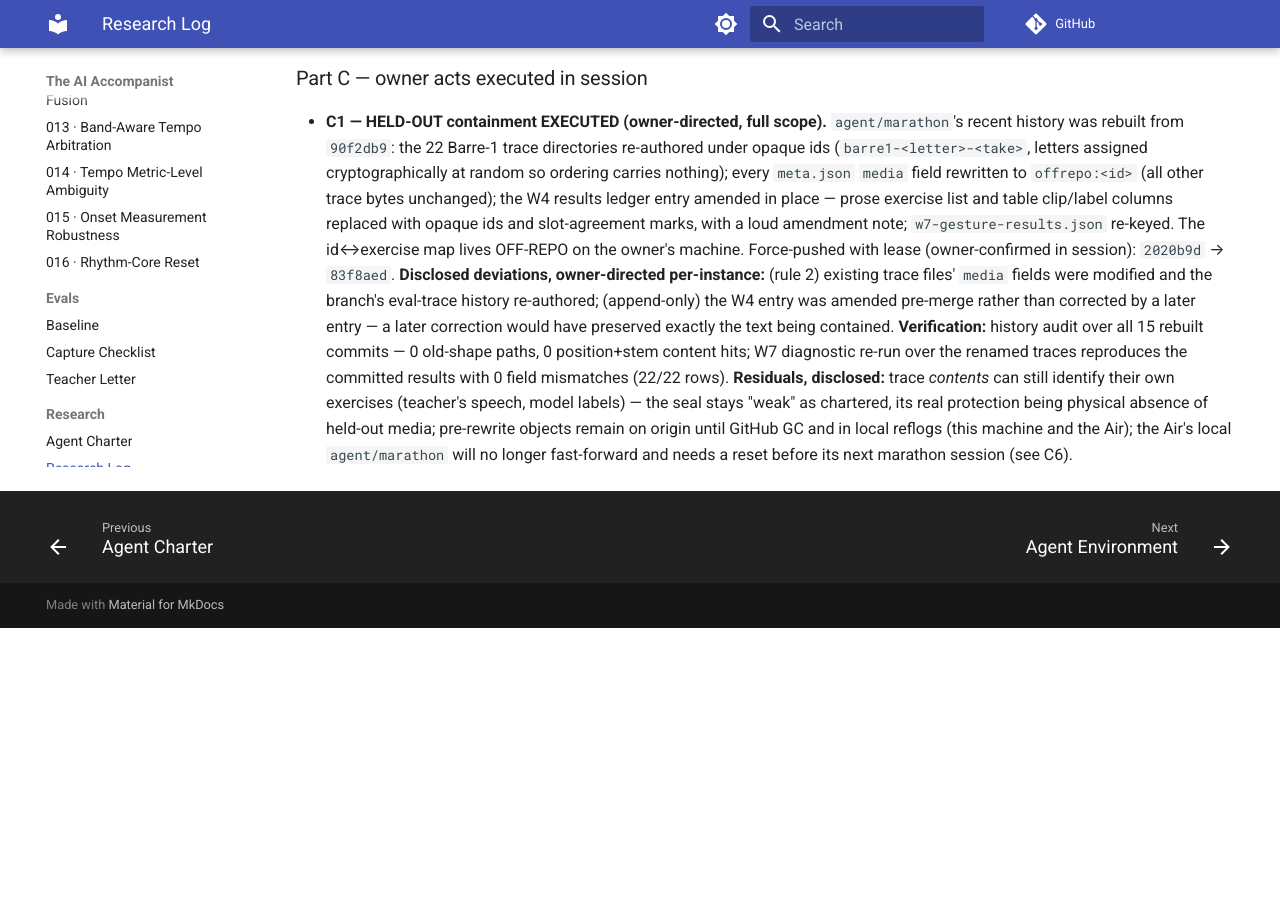
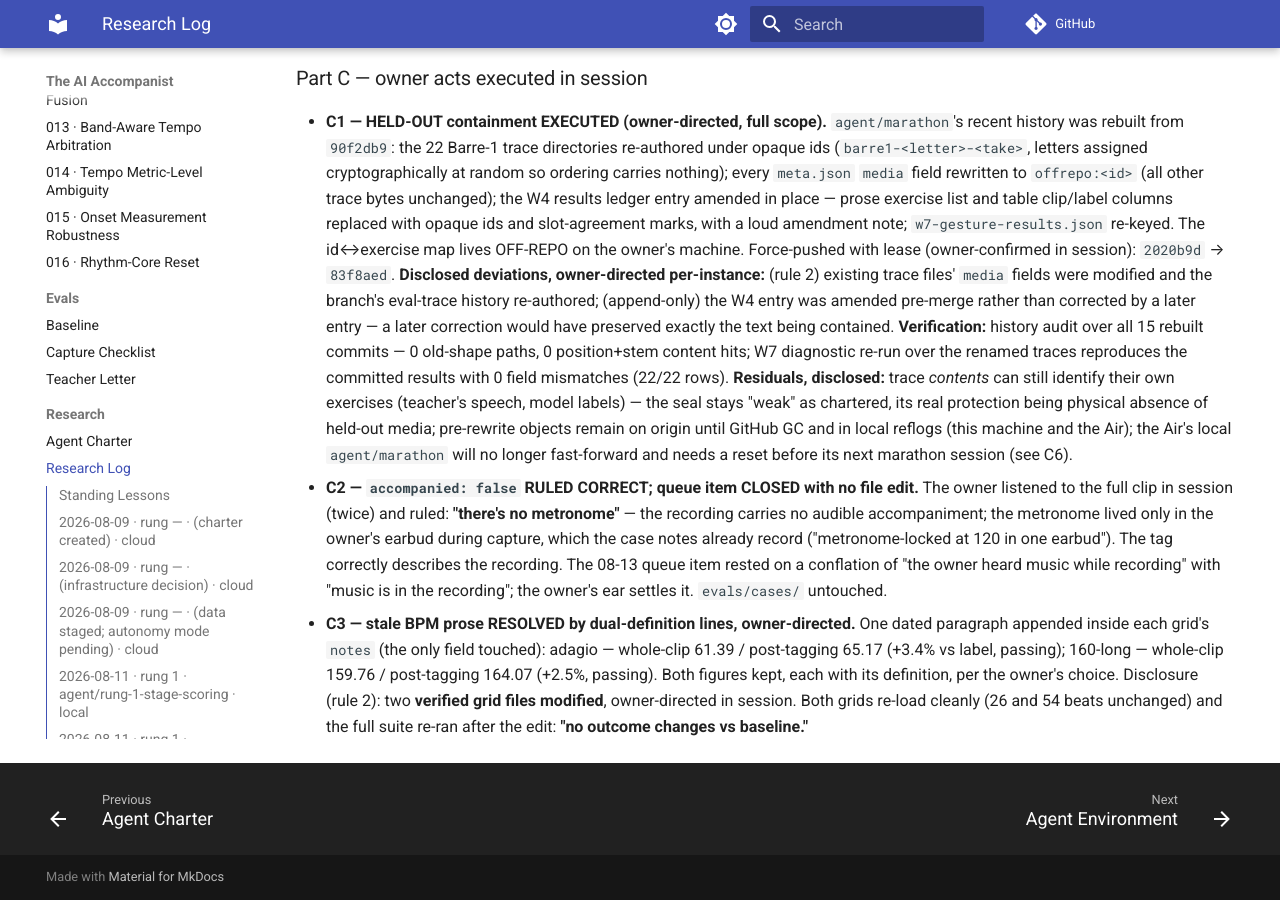
Before and after one commit to ben-juodvalkis/musical-perception, an MkDocs documentation site: the page built from docs/research/RESEARCH-LOG.md, in a window 1280 px wide and 900 px high, scrolled down 32437 px. Built offline with MkDocs 1.6.1 and Material for MkDocs 9.7.7, drawn with Linux system fonts in a browser that asks for light colours; comment, search, counter and statistics services are not loaded; before the commit the page ends 33065 px from its top, so only the background shows below that.

Commit message:
C2 ruled (tag correct, no edit) + C3 dual-definition BPM lines on two verified grids — owner-directed, suite re-verified clean
Co-Authored-By: Claude Fable 5 <noreply@anthropic.com>

```diff
--- a/docs/research/RESEARCH-LOG.md
+++ b/docs/research/RESEARCH-LOG.md
@@ -2105,3 +2105,21 @@ vs baseline"** (aggregate_verified 28 clips P 0.334 R 0.449 F 0.383).
   on origin until GitHub GC and in local reflogs (this machine and the
   Air); the Air's local `agent/marathon` will no longer fast-forward
   and needs a reset before its next marathon session (see C6).
+- **C2 — `accompanied: false` RULED CORRECT; queue item CLOSED with no
+  file edit.** The owner listened to the full clip in session (twice)
+  and ruled: **"there's no metronome"** — the recording carries no
+  audible accompaniment; the metronome lived only in the owner's earbud
+  during capture, which the case notes already record
+  ("metronome-locked at 120 in one earbud"). The tag correctly
+  describes the recording. The 08-13 queue item rested on a conflation
+  of "the owner heard music while recording" with "music is in the
+  recording"; the owner's ear settles it. `evals/cases/` untouched.
+- **C3 — stale BPM prose RESOLVED by dual-definition lines,
+  owner-directed.** One dated paragraph appended inside each grid's
+  `notes` (the only field touched): adagio — whole-clip 61.39 /
+  post-tagging 65.17 (+3.4% vs label, passing); 160-long — whole-clip
+  159.76 / post-tagging 164.07 (+2.5%, passing). Both figures kept,
+  each with its definition, per the owner's choice. Disclosure (rule
+  2): two **verified grid files modified**, owner-directed in session.
+  Both grids re-load cleanly (26 and 54 beats unchanged) and the full
+  suite re-ran after the edit: **"no outcome changes vs baseline."**
```
Also changed, not shown: 2 other files.
